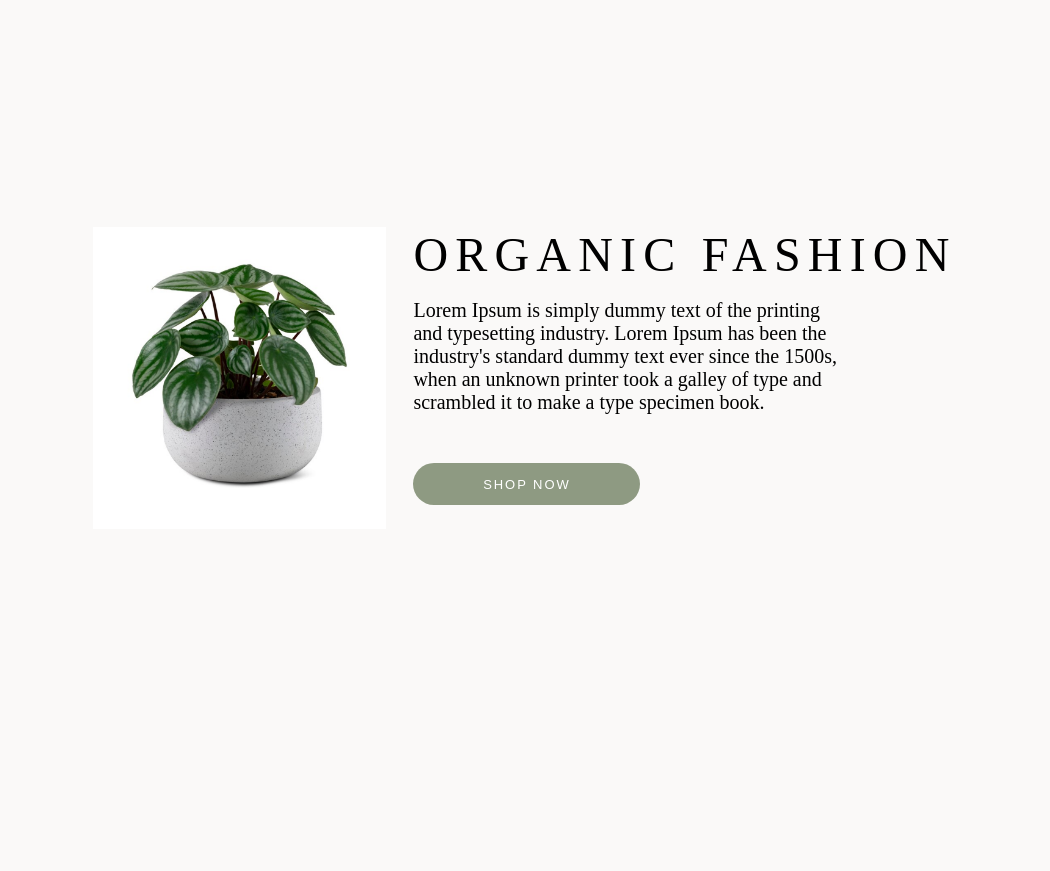
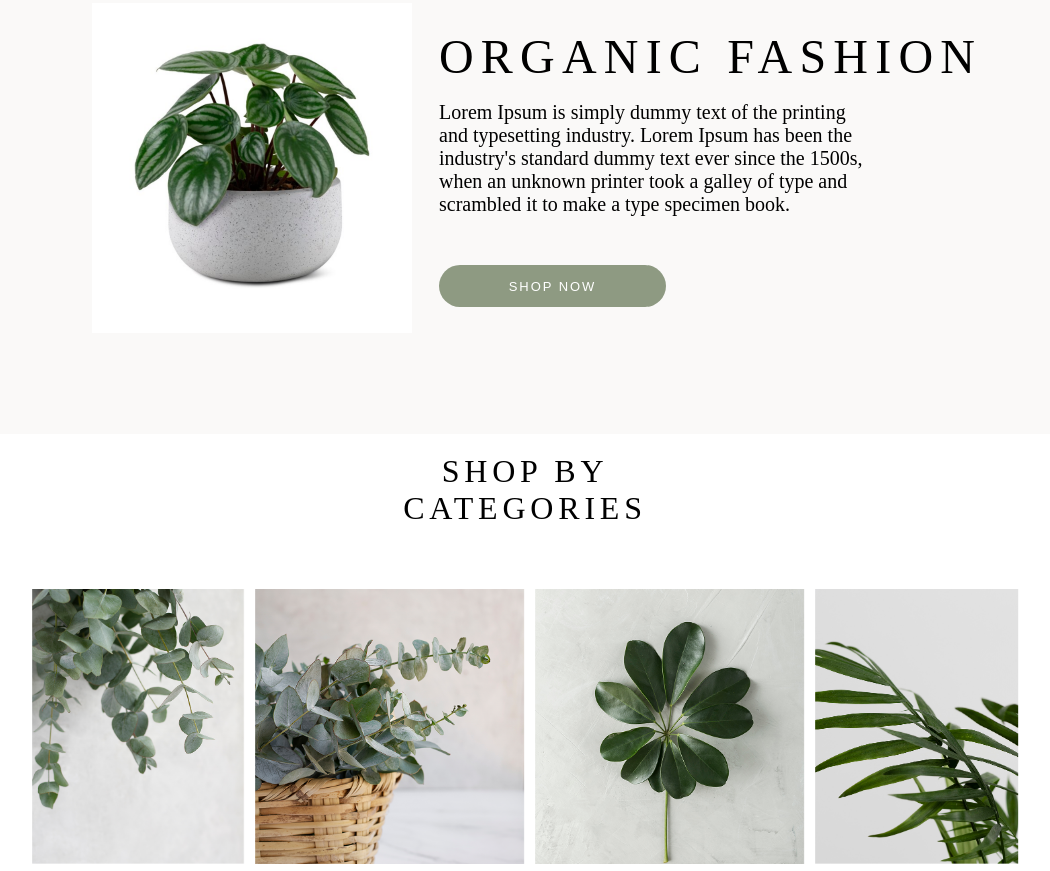
Before and after one commit to inderx1334-prog/Altanschool-web-courses, a plain HTML site: page index.html in a window 1280 px wide. Shown: the part 157-1028 px from the top of the page, without its empty margins (115-1165 px from the left). Drawn offline with Linux system fonts and the light colour scheme.

Commit message:
сделал категориес

```diff
--- a/index.html
+++ b/index.html
@@ -31,13 +31,11 @@
     </header>
     <main class="main">
         <section class="hero">
-            <div class="contaier">
+            <div class="container">
                 <div class="hero__flex">
                     <img class="hero__bigimage" src="hero/image 2.png" alt="image">
                     <div class="hero__content">
                         <h2 class="hero__title">ORGANIC FASHION</h2>
-                        <div class="hero__subcontent">
-                            <div class="hero__textconent">
                         <p class="hero__text">
                             Lorem Ipsum is simply dummy text of the printing and typesetting industry.
                             Lorem Ipsum has been the industry's standard dummy text ever since the 1500s,
@@ -46,11 +44,26 @@
                         </p>
                         <button class="hero__button">SHOP NOW</button>
                         </div>
+                    </div>
                 <img class="hero__image" src="hero/image 4.png" alt="image">
                 </div>
             </div>
+        </section>
+        <section class="categories">
+            <h2 class="categories__title">SHOP BY CATEGORIES</h2>
+            <div class="categories__photos">
+                <div class="categories__subphotos">
+                    <img class="categories__photo categories__photo_small"
+                    src="/images/categories/Rectangle 3.png" alt="img">
+                    <img class="categories__photo" src="/images/categories/Rectangle 4.png"
+                     alt="img">
+                    <img class="categories__photo" src="/images/categories/Rectangle 5.png"
+                     alt="img">
+                    <img class="categories__photo categories__photo_small"
+                    src="/images/categories/Rectangle 6.png" alt="img">
                 </div>
             </div>
+            <img class="categories__bigimage" src="images/categories/Rectangle 7.png" alt="img">
         </section>
     </main>
     <script src="script.js"></script>
--- /dev/null
+++ b/scss/categories.scss
@@ -0,0 +1,112 @@
+.categories {
+    padding-top: 19px;
+    overflow: hidden;
+
+    &__title {
+        font-weight: 400;
+        font-size: 20px;
+        letter-spacing: 0.15em;
+        color: #000;
+        margin-top: 0;
+        margin-bottom: 25px;
+        text-align: center;
+
+        @media (min-width: 992px) {
+            max-width: 314px;
+            font-size: 32px;
+            margin-left: auto;
+            margin-right: auto;
+            margin-bottom: 62px;
+        }
+
+        @media (min-width: 1366px) {
+            max-width: 426px;
+            margin-bottom: 89px;
+        }
+
+        @media (min-width: 1920px) {
+            max-width: 633px;
+            margin-bottom: 89px;
+            font-size: 48px;
+        }
+    }
+
+    &__photos {
+        position: relative;
+        height: 136px;
+
+        @media (min-width: 992px) {
+            height: 275px;
+        }
+
+        @media (min-width: 1366px) {
+            height: 390px;
+        }
+
+        @media (min-width: 1920px) {
+            height: 528px;
+        }
+    }
+
+    &__subphotos {
+        display: flex;
+        gap: 5px;
+        position: absolute;
+        left: 50%;
+        transform: translate(-50%);
+
+        @media (min-width: 992px) {
+           gap: 11px;
+        }
+
+        @media (min-width: 1366px) {
+           gap: 17px;
+        }
+
+        @media (min-width: 1920px) {
+           gap: 23px;
+        }
+    }
+
+    &__photo {
+        max-width: 133px;
+        height: 136px;
+
+        @media (min-width: 992px) {
+            height: 275px;
+            max-width: 269px;
+        }
+
+        @media (min-width: 1366px) {
+            height: 390px;
+            max-width: 368px;
+        }
+
+        @media (min-width: 1920px) {
+            height: 528px;
+            max-width: 518px;
+        }
+
+        &_small {
+            max-width: 105px;
+
+            @media (min-width: 992px) {
+                max-width: 212px;
+            }
+
+            @media (min-width: 1366px) {
+                max-width: 289px;
+            }
+
+            @media (min-width: 1920px) {
+                max-width: 407px;
+            }
+        }
+    }
+
+    &__bigimage {
+        margin-top: 10px;
+        width: 100%;
+        height: auto;
+    }
+}
--- a/scss/hero.scss
+++ b/scss/hero.scss
@@ -1,21 +1,24 @@
 .hero {
-    padding: 96px 0;
+    padding-top: 102px;
+    padding-bottom: 49px;
     background: #FAF9F8;
     overflow: hidden;
-    width: 100%;
     overflow-x: clip;
 
     @media(min-width: 992px) {
-        padding: 192px 0;
+        padding-top: 160px;
+        padding-bottom: 101px;
     }
 
-    @media(min-width: 992px) {
-        padding: 384px 0;
+    @media(min-width: 1366px) {
+        padding-top: 182px;
+        padding-bottom: 144px;
     }
+
 
     &__flex {
         display: flex;
-        justify-content: center;
+        align-items: center;
     }
 
     &__bigimage {
@@ -24,19 +27,33 @@
         @media (min-width: 992px) {
             display: block;
             width: 320px;
-            padding-right: 27px;
         }
 
         @media (min-width: 1920px) {
             display: block;
             width: 578px;
-            padding-right: 69px;
         }
     }
 
     &__content {
-        display: flex;
-        flex-direction: column;
+        max-width: 166px;
+        padding-bottom: 34px;
+        padding-left: 13px;
+
+        @media (min-width: 992px) {
+            padding-left: 27px;
+            max-width: 519px;
+            padding-bottom: 0;
+        }
+
+        @media (min-width: 1366px) {
+            max-width: 1069px;
+        }
+
+        @media (min-width: 1920px) {
+            max-width: 1066px;
+            padding-left: 68px;
+        }
     }
 
     &__title {
@@ -46,9 +63,14 @@
         font-size: 32px;
         letter-spacing: 0.15em;
         color: #000;
+        white-space: nowrap;
 
         @media (min-width: 992px) {
             font-size: 48px;
+        }
+
+        @media (min-width: 1920px) {
+            font-size: 90px;
         }
     }
 
@@ -68,18 +90,30 @@
         color: #000;
         margin-top: 0;
         margin-bottom: 26px;
-        width: 166px;
+        max-width: 166px;
         height: 180px;
 
         @media (min-width: 992px) {
-            width: 424px;
+            max-width: 424px;
             height: 138px;
             font-size: 20px;
+        }
+
+        @media (min-width: 1920px) {
+            font-size: 36px;
+            max-width: 918px;
         }
     }
 
     &__image {
         max-width: 220px;
+        height: 282px;
+        position: relative;
+        left: 20px;
+        margin-top: 32px;
+        object-fit: cover;
+        display: inline-block;
+
 
         @media (min-width: 992px) {
             display: none;
@@ -112,10 +146,8 @@
         @media (min-width: 1920px) {
             width: 291px;
             height: 77px;
+            margin-top: 90px;
         }
-
-
-
 
         &:hover {
             border: 1px solid #88a36c;
--- a/scss/style.scss
+++ b/scss/style.scss
@@ -1,3 +1,4 @@
 @use "header";
 @use "common";
 @use "hero";
+@use "categories";
```
Also changed, not shown: css/categories.css (added), css/hero.css, css/style.css, images/categories/Rectangle 3.png (added), images/categories/Rectangle 4.png (added), images/categories/Rectangle 5.png (added), images/categories/Rectangle 6.png (added), images/categories/Rectangle 7.png (added), 3 other files. Lines whose indentation alone changed are shown as unchanged.
